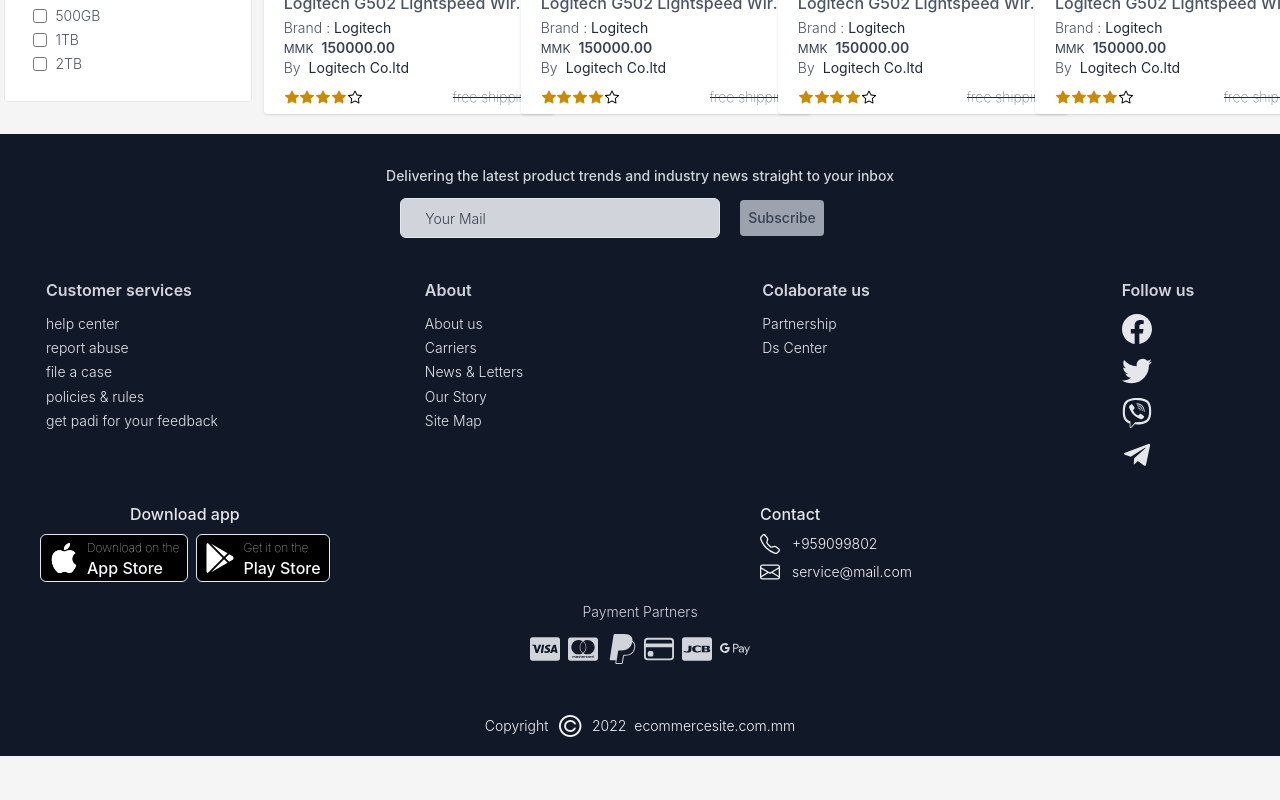
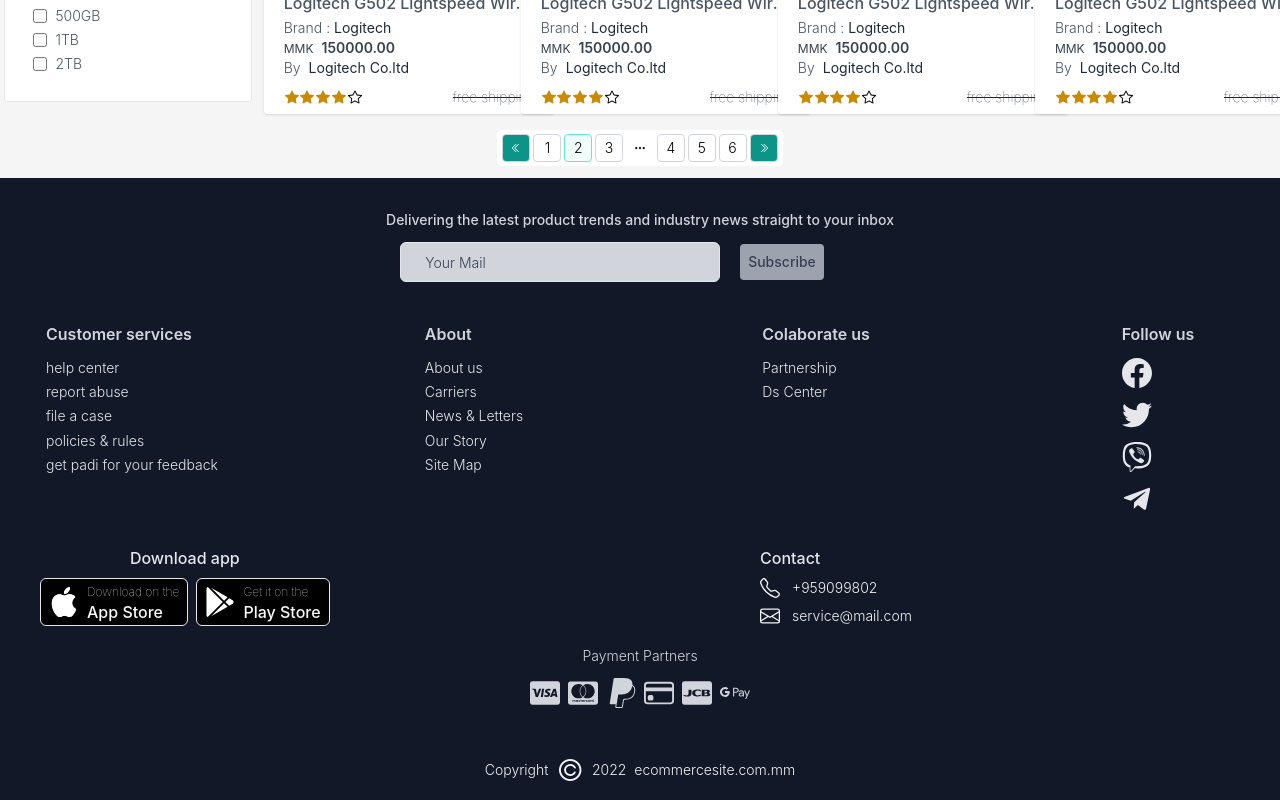
Before and after one commit to WinZawOoDev/ecommerce_site, a React (Create React App) app: page / in a window 1280 px wide. Shown: the part 1555-2355 px from the top of the page. Before the commit the page ends 2311 px from the top, so only its background shows below. Built offline with nearby package versions, Linux system fonts and the light colour scheme.

Commit message:
created pagination

```diff
--- a/src/components/OneCategory.js
+++ b/src/components/OneCategory.js
@@ -1,5 +1,5 @@
 import React, { Fragment, useEffect, useState } from 'react'
-import { BsChevronRight, BsChevronExpand, BsCheck, BsFillCaretRightSquareFill } from 'react-icons/bs'
+import { BsChevronRight, BsChevronExpand, BsCheck, BsFillCaretRightSquareFill, BsChevronDoubleLeft, BsChevronDoubleRight, BsThreeDots } from 'react-icons/bs'
 import ProductCard from './ProductCard'
 import { Listbox, Transition } from '@headlessui/react'
 import { AnimatePresence, motion } from 'framer-motion'
@@ -289,6 +289,25 @@
                     <ProductCard product={[1, 2, 3, 4, 5, 6, 7, 8, 9, 10, 11, 12, 13, 14, 15, 16]} />
                 </div>
             </div>
+            <div className='flex justify-center mt-2'>
+                <ul className='relative flex items-center bg-white p-1 rounded h-9'>
+                    <li className='p-2 border border-gray-300 rounded m-[0.1em] bg-teal-600 h-full w-7  flex items-center justify-center cursor-pointer'>
+                        <BsChevronDoubleLeft className='text-white font-bold' />
+                    </li>
+                    <li className='p-2 border border-gray-300 rounded m-[0.1em] text-sm font-light h-full w-7  flex items-center justify-center cursor-pointer'>1</li>
+                    <li className='p-2 border border-teal-300 bg-teal-50 rounded m-[0.1em] text-sm font-light h-full w-7  flex items-center justify-center cursor-pointer'>2</li>
+                    <li className='p-2 border border-gray-300 rounded m-[0.1em] text-sm font-light h-full w-7  flex items-center justify-center cursor-pointer'>3</li>
+                    <li className='p-2 m-[0.1em] font-bold h-full w-7  flex items-center justify-center'>
+                        <BsThreeDots />
+                    </li>
+                    <li className='p-2 border border-gray-300 rounded m-[0.1em] text-sm font-light h-full w-7  flex items-center justify-center cursor-pointer'>4</li>
+                    <li className='p-2 border border-gray-300 rounded m-[0.1em] text-sm font-light h-full w-7  flex items-center justify-center cursor-pointer'>5</li>
+                    <li className='p-2 border border-gray-300 rounded m-[0.1em] text-sm font-light h-full w-7  flex items-center justify-center cursor-pointer'>6</li>
+                    <li className='p-2 border border-gray-300 rounded m-[0.1em] bg-teal-600 h-full w-7 flex items-center justify-center cursor-pointer'>
+                        <BsChevronDoubleRight className='text-white font-bold' />
+                    </li>
+                </ul>
+            </div>
         </div>
     )
 }
```
